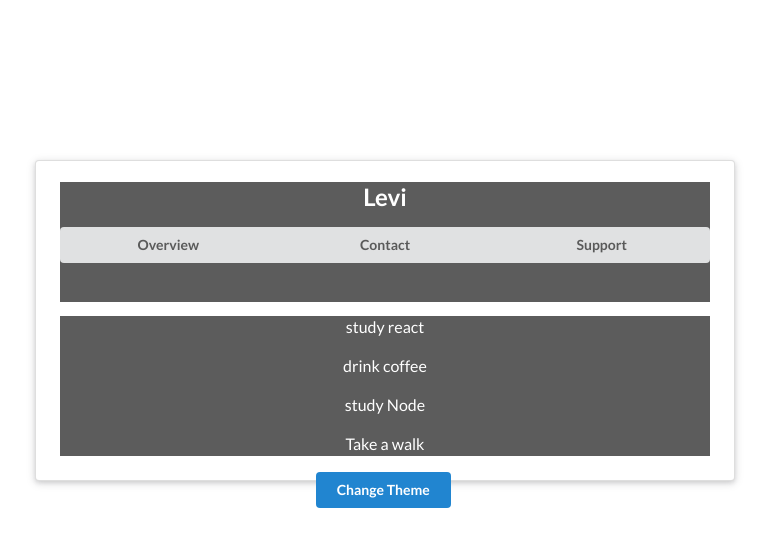
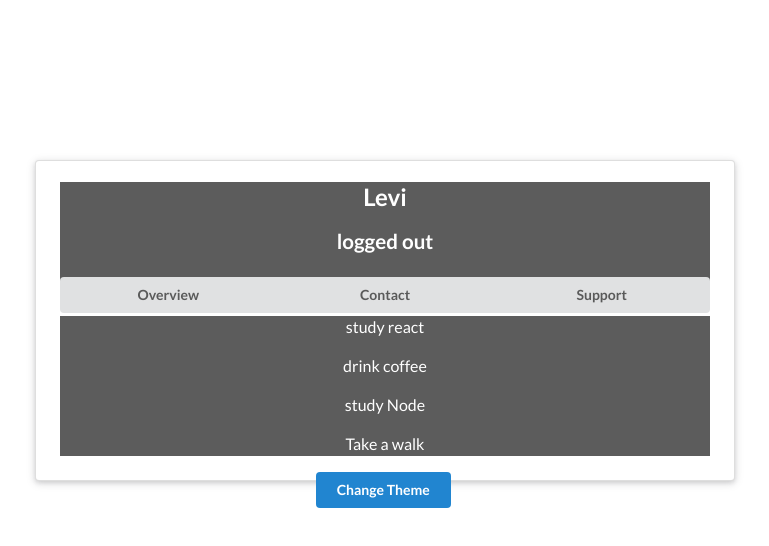
Before and after one commit to levi-sr93/context_api_basics_01, a React (Create React App) app: page / in a window 1280 px wide. Shown: the top 546 px of the page, without its empty margins (255-1024 px from the left). Built offline with nearby package versions, Linux system fonts and the light colour scheme.

Commit message:
Use multiple Context Inside One Component

```diff
--- a/src/components/Navbar.js
+++ b/src/components/Navbar.js
@@ -1,19 +1,24 @@
 import React from 'react'
 
 import { ThemeContext } from '../contexts/ThemeContext'
+import {AuthContext} from '../contexts/AuthContext'
 
 class Navbar extends React.Component {
   render() {
     // console.log(this.context)
     return (
-      <ThemeContext.Consumer>{(context) => {
-        console.log(context)
-        const {isDarkTheme, darkTheme, lightTheme} = context;
+      <AuthContext.Consumer>{(authContext) => {
+        return (
+          <ThemeContext.Consumer>{(themeContext) => {
+            console.log(authContext)
+            const {isDarkTheme, darkTheme, lightTheme} = themeContext;
+            const {isLoggedIn, changeAuthStatus} = authContext;
             const theme =  isDarkTheme ? darkTheme : lightTheme;
 
             return (
               <nav className="ui centered header" style={{background: theme.background, color: theme.text, height: '120px'}}>
                 <h2 style={{textAlign: 'center'}}>Levi</h2>
+                <p onClick={changeAuthStatus}>{isLoggedIn ? 'logged in' : 'logged out'}</p>
                   <div className="ui three buttons">
                     <button className="ui button">Overview</button>
                     <button className="ui button">Contact</button>
@@ -23,6 +28,9 @@ class Navbar extends React.Component {
             )
           }}
           </ThemeContext.Consumer>
+        )
+      }}
+      </AuthContext.Consumer>
     );
   }
 };
```
Lines whose indentation alone changed are shown as unchanged.
